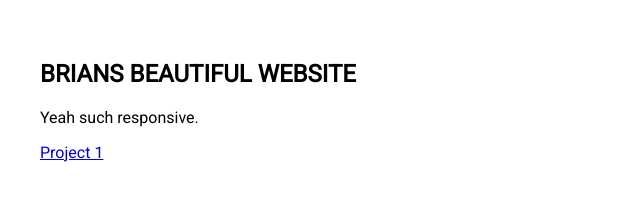
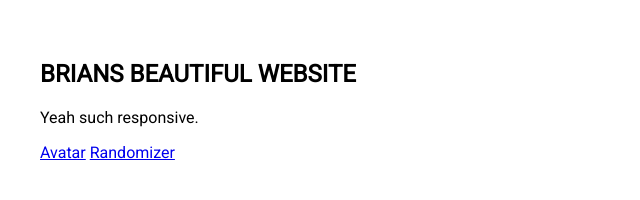
Before and after one commit to bressler1995/carlofabyss.github.io, a plain HTML site: page index.html in a window 1280 px wide. Shown: the whole page, without its empty margins (0-640 px from the left). Drawn offline with Linux system fonts and the light colour scheme.

Commit message:
Update index.html

```diff
--- a/index.html
+++ b/index.html
@@ -9,6 +9,7 @@
     <body>
         <h2>Brians beautiful website</h2>
         <p>Yeah such responsive.</p>
-        <a href="#">Project 1</a>
+        <a href="https://carlofabyss.github.io/shaggyavatar/">Avatar</a>
+        <a href="https://carlofabyss.github.io/ranomizer/">Randomizer</a>
     </body>
 </html>
```
